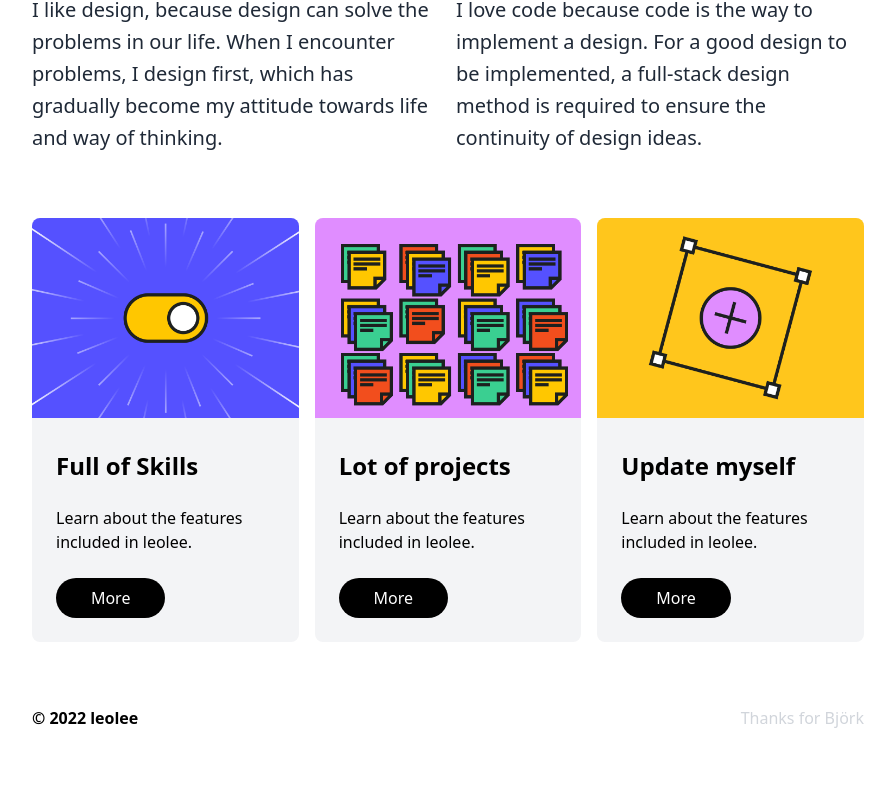
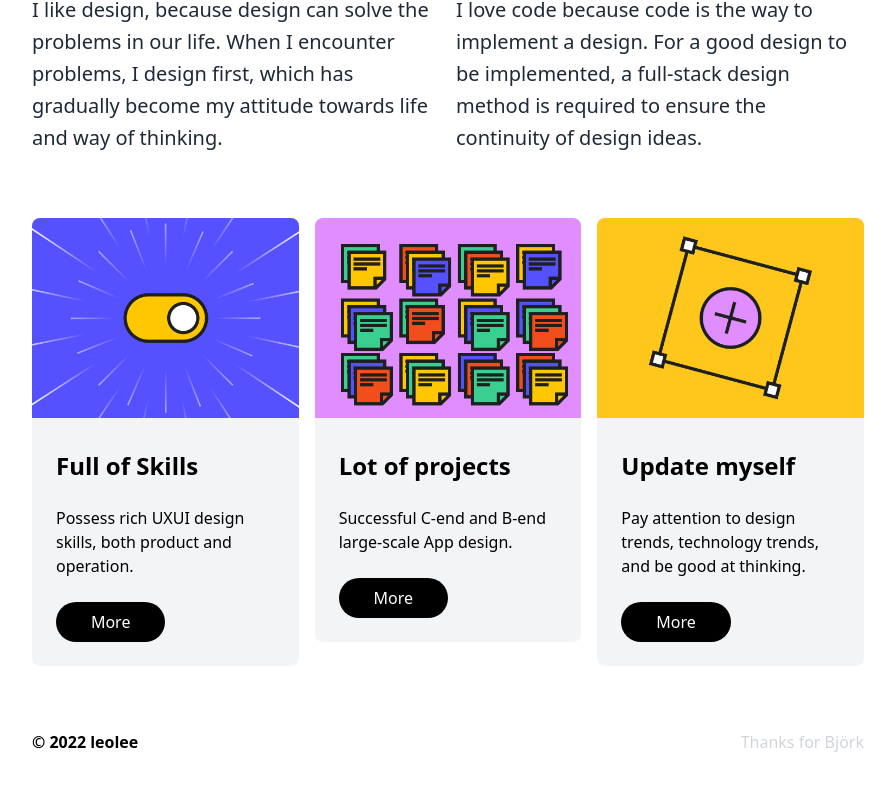
Before and after one commit to leoleelxh/nuxt3-wp-tailwindcss-blog, a Nuxt app: page / in a window 1280 px wide. Shown: the part 806-1596 px from the top of the page, without its empty margins (352-1247 px from the left). Built offline with nearby package versions, Linux system fonts and the light colour scheme; no server answers.

Commit message:
modify index

```diff
--- a/pages/index.vue
+++ b/pages/index.vue
@@ -37,7 +37,7 @@
                 <img class=" w-full h-auto object-cover" src="../assets/img/poe-image-1.webp" alt="">
                 <div class=" p-6">
                     <h1 class=" text-2xl pt-2 font-bold">Full of Skills</h1>
-                    <h1 class="  pt-6">Learn about the features included in leolee.</h1>
+                    <h1 class="  pt-6">Possess rich UXUI design skills, both product and operation.</h1>
                     <NuxtLink to="/skill">
                         <div class=" mt-6 w-1/2 h-10 bg-black
                     rounded-full text-white flex justify-center items-center hover:bg-gray-800">More
@@ -49,7 +49,7 @@
                 <img class=" w-full h-auto object-cover" src="../assets/img/poe-image-6.webp" alt="">
                 <div class=" p-6">
                     <h1 class=" text-2xl pt-2 font-bold">Lot of projects</h1>
-                    <h1 class="  pt-6">Learn about the features included in leolee.</h1>
+                    <h1 class="  pt-6">Successful C-end and B-end large-scale App design.</h1>
                     <NuxtLink to="/projects">
                         <div class=" mt-6 w-1/2 h-10 bg-black
                                 rounded-full text-white flex justify-center items-center hover:bg-gray-800">More
@@ -61,8 +61,8 @@
                 <img class=" w-full h-auto object-cover" src="../assets/img/poe-image-8.webp" alt="">
                 <div class=" p-6">
                     <h1 class=" text-2xl pt-2 font-bold">Update myself</h1>
-                    <h1 class="  pt-6">Learn about the features included in leolee.</h1>
-                    <NuxtLink to="/blog">
+                    <h1 class="  pt-6">Pay attention to design trends, technology trends, and be good at thinking.</h1>
+                    <NuxtLink to="/categories">
                         <div class=" mt-6 w-1/2 h-10 bg-black
                                 rounded-full text-white flex justify-center items-center hover:bg-gray-800">More
                         </div>
```
